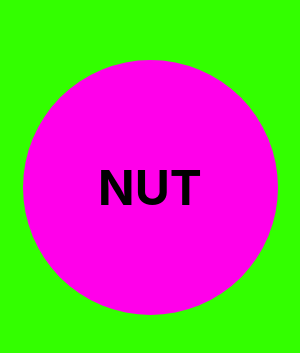
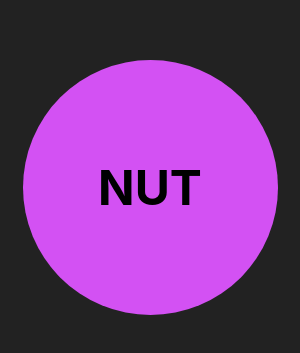
Before and after one commit to davimatyi/nut-app, an Electron app: page index.html in a window 300 px wide. Shown: the part 235-588 px from the top of the page. Drawn offline with Linux system fonts and the dark colour scheme.

Commit message:
Added dark theme

```diff
--- a/style.css
+++ b/style.css
@@ -1,4 +1,4 @@
-html, body{
+html, body {
     background-color: rgb(51, 255, 0);
     width: 100%;
     height: 100%;
@@ -12,7 +12,7 @@ html, body{
     align-items: center;
 }
 
-.nut-btn{
+.nut-btn {
     width: 85vmin;
     height: 85vmin;
     margin: auto;
@@ -26,7 +26,21 @@ html, body{
     justify-content: center;
 }
 
+.nut-btn {
+
+}
+
 audio {
     width: 0;
     height: 0;
 }
+
+@media (prefers-color-scheme: dark) {
+    html, body{
+        background-color: #222222;
+    }
+
+    .nut-btn {
+        background-color: #d351f3;
+    }
+  }
```
